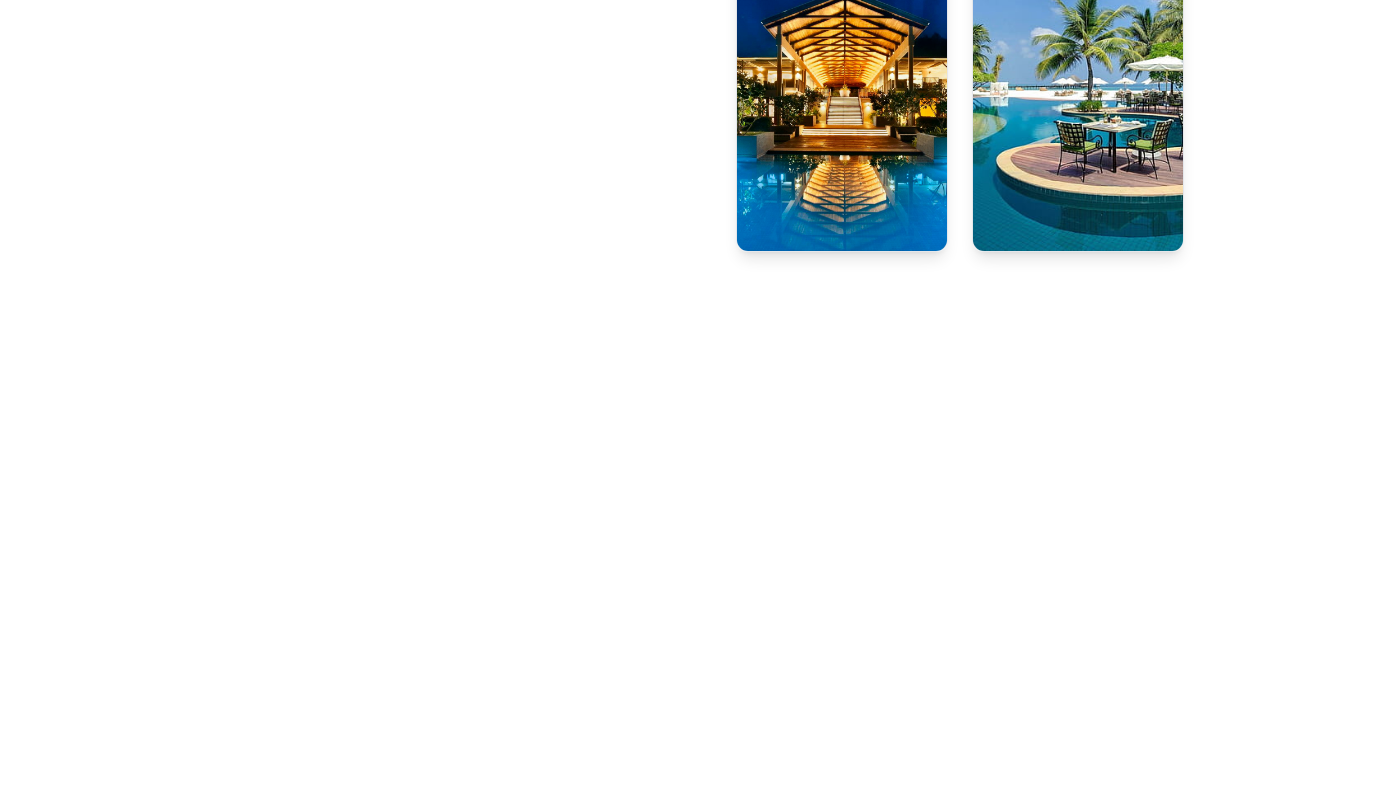
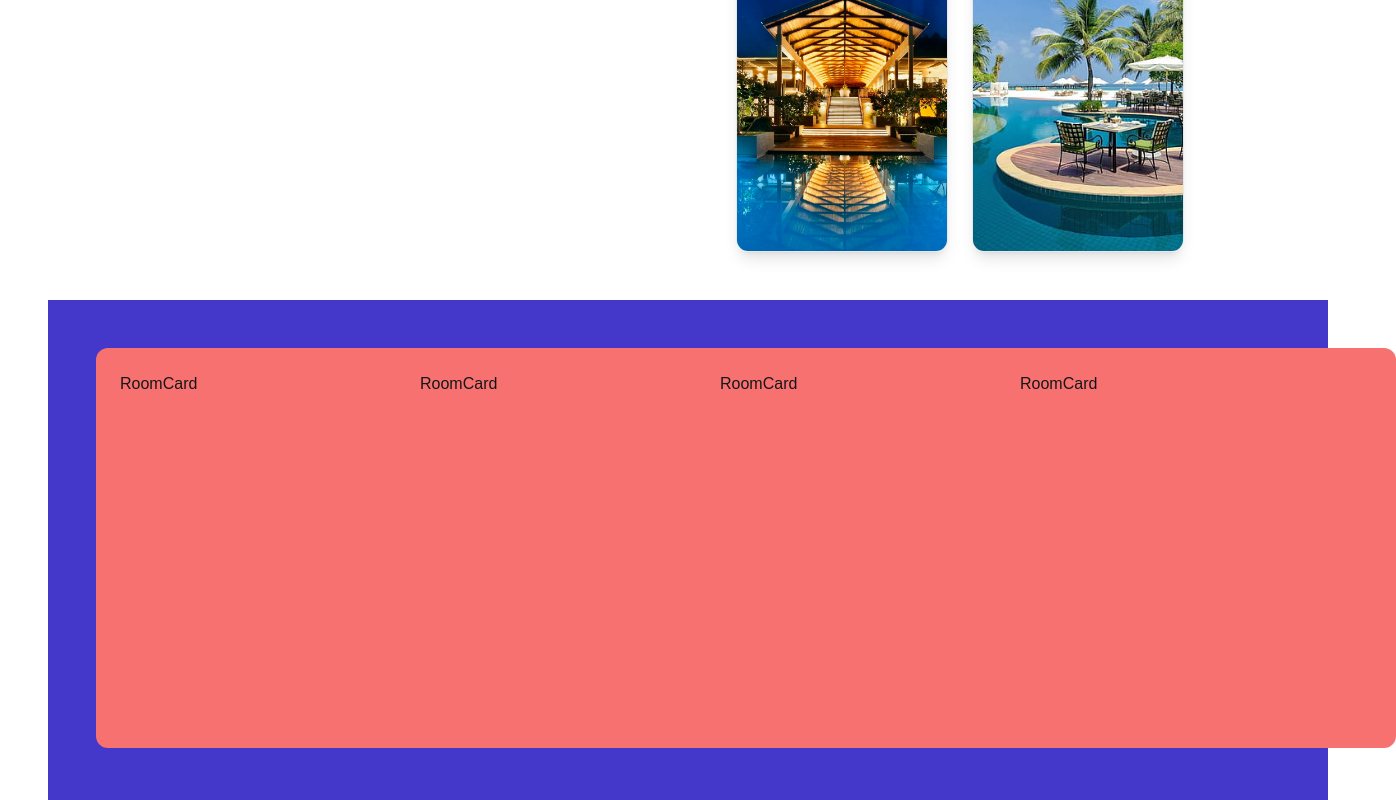
Before and after one commit to Fahim-ahmed-ifty/hotelreservation, a Next.js app: page / in a window 1280 px wide. Shown: the part 622-1422 px from the top of the page, 1396 px wide, since content can reach past the window. Before the commit the page ends 922 px from the top, so only its background shows below. Built offline with nearby package versions, Linux system fonts and the light colour scheme.

Commit message:
✅`initially create room cards

```diff
--- a/app/components/Home.tsx
+++ b/app/components/Home.tsx
@@ -1,12 +1,14 @@
 import React from 'react';
 import Hero from './Hero';
 import Navbar from './Navbar';
+import RoomDetails from './RoomDetails';
 
 const Home = () => {
 	return (
 		<div className='w-full h-screen'>
 			<Navbar />
 			<Hero />
+			<RoomDetails/>
 		</div>
 	);
 };
--- /dev/null
+++ b/app/components/RoomCard.tsx
@@ -0,0 +1,9 @@
+import React from 'react'
+
+const RoomCard = () => {
+  return (
+    <div className='w-[400px] h-[400px] p-6 bg-red-400 rounded-xl'>RoomCard</div>
+  )
+}
+
+export default RoomCard
--- /dev/null
+++ b/app/components/RoomDetails.tsx
@@ -0,0 +1,10 @@
+import React from 'react'
+import RoomCard from './RoomCard'
+
+const RoomDetails = () => {
+  return (
+    <div className='w-full h-[500px] m-12 p-12 bg-indigo-700 grid grid-cols-4 gap-4'><RoomCard/> <RoomCard/> <RoomCard/> <RoomCard/></div>
+  )
+}
+
+export default RoomDetails
```
